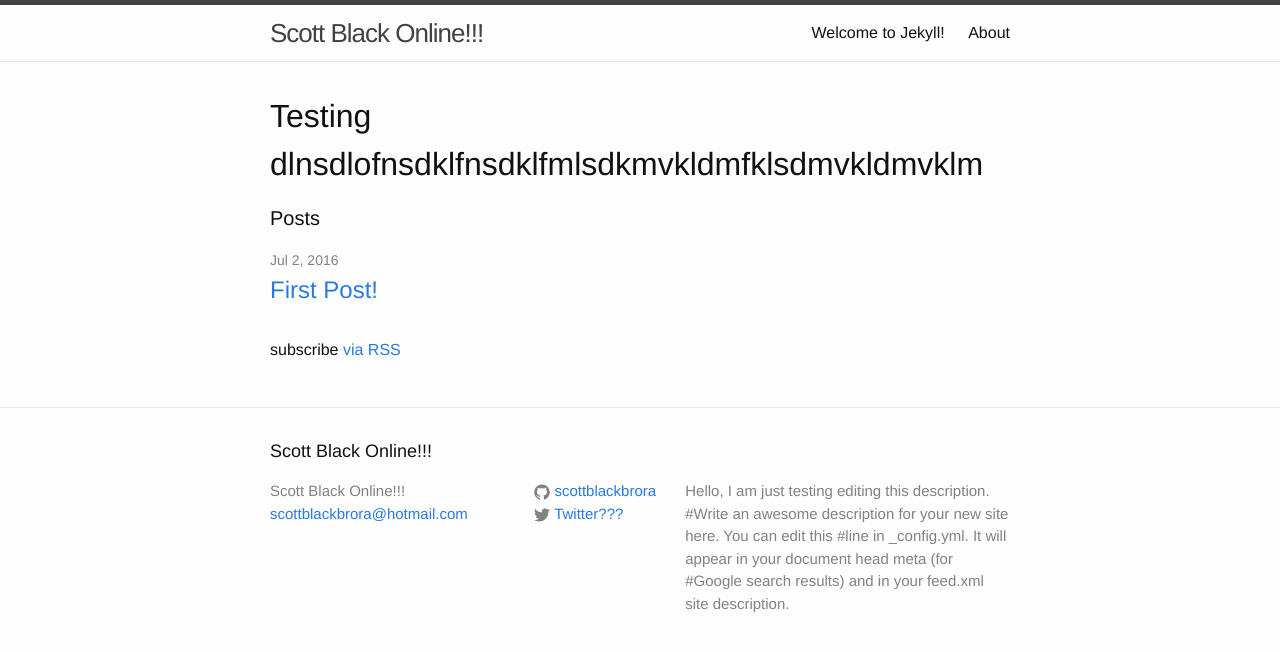
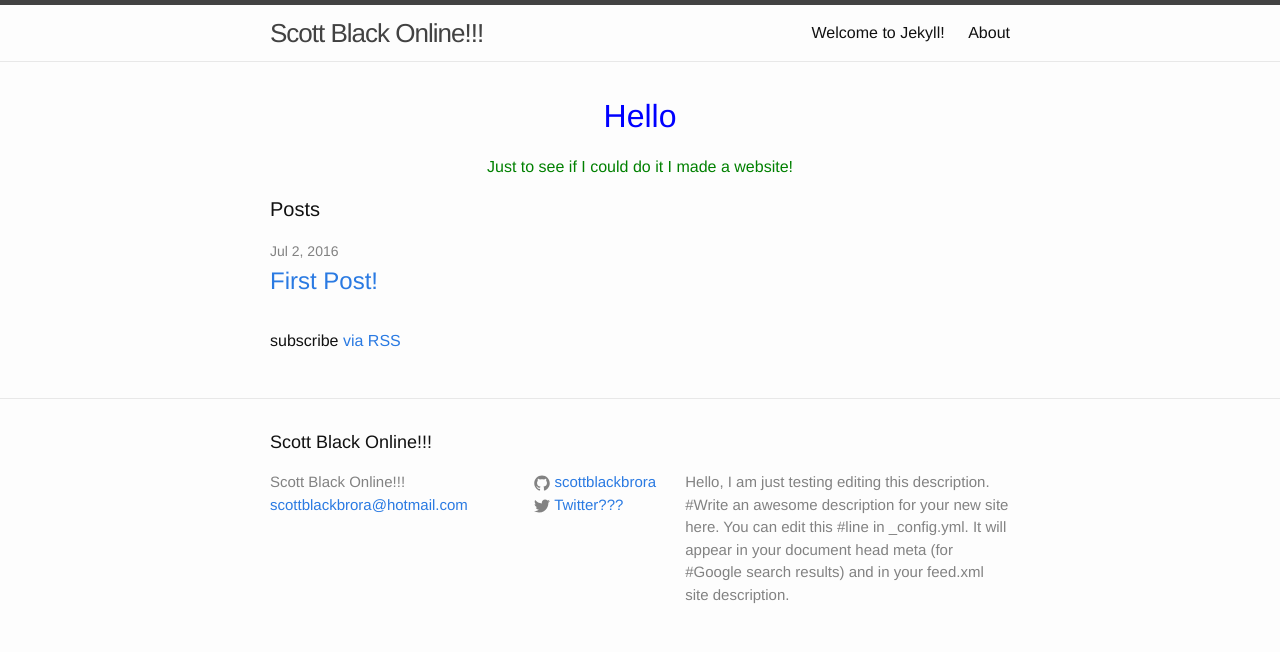
Before and after one commit to scottblackbrora/scottblackbrora.github.io, a Jekyll site: the page built from index.html, in a window 1280 px wide. Shown: the top 652 px of the page. Built offline with Jekyll 4.4.1, drawn with Linux system fonts in a browser that asks for light colours.

Commit message:
Update index.html

```diff
--- a/index.html
+++ b/index.html
@@ -4,11 +4,10 @@ layout: default
 
 <div class="home">
 
-
-<h1> Testing dlnsdlofnsdklfnsdklfmlsdkmvkldmfklsdmvkldmvklm   </h1>
+<h1 style="color:blue;text-align:center">Hello</h1>
+<p style="color:green;text-align:center"> Just to see if I could do it I made a website!</p>
 
   <h1 class="page-heading">Posts</h1>
-
   <ul class="post-list">
     {% for post in site.posts %}
       <li>
```
